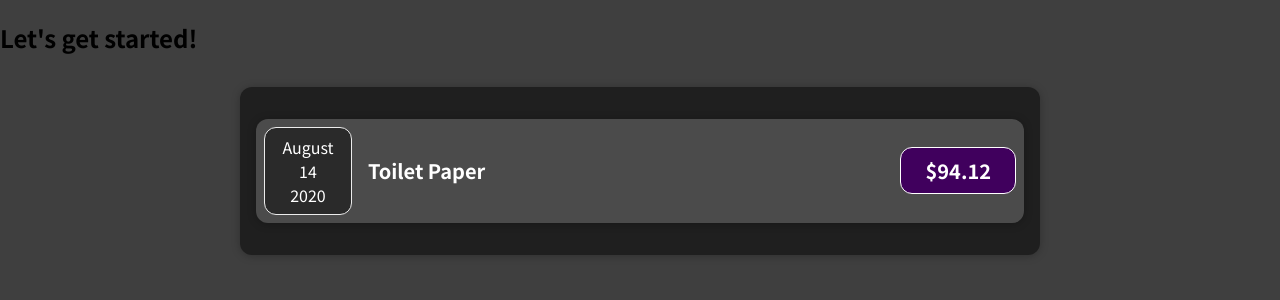
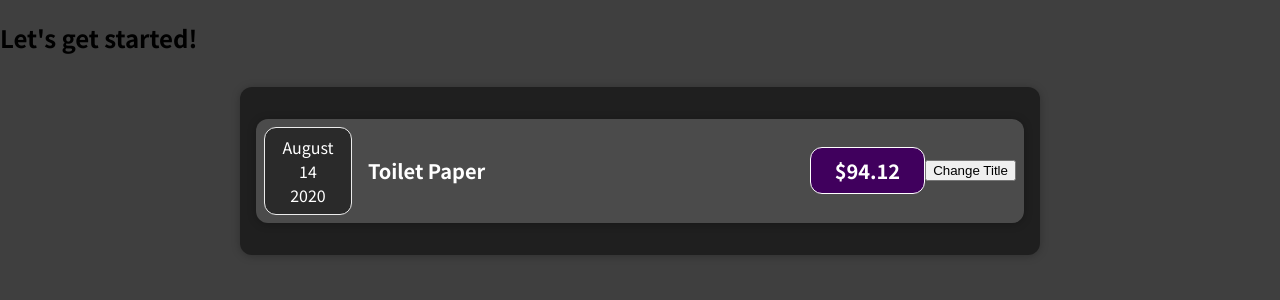
Before and after one commit to filipecamargos/React-App-Expenser-Tracker, a JavaScript app: page / in a window 1280 px wide. Shown: the top 300 px of the page. Built offline with nearby package versions, Linux system fonts and the light colour scheme.

Commit message:
btn added & eventAdded

```diff
--- a/src/components/Expenses/ExpenseItem.js
+++ b/src/components/Expenses/ExpenseItem.js
@@ -3,6 +3,10 @@ import Card from "../UI/Card"
 import "./ExpenseItem.css";
 
 const ExpenseItem = (props) => {
+  const clickHandler = () => {
+    console.log("test")
+  };
+
   return (
     <Card className="expense-item">
       <ExpenseDate date={props.date}/>
@@ -10,6 +14,7 @@ const ExpenseItem = (props) => {
         <h2>{props.title}</h2>
         <div className="expense-item__price">${props.amount}</div>
       </div>
+      <button onClick={clickHandler}>Change Title</button>
     </Card>
   );
 }
```
